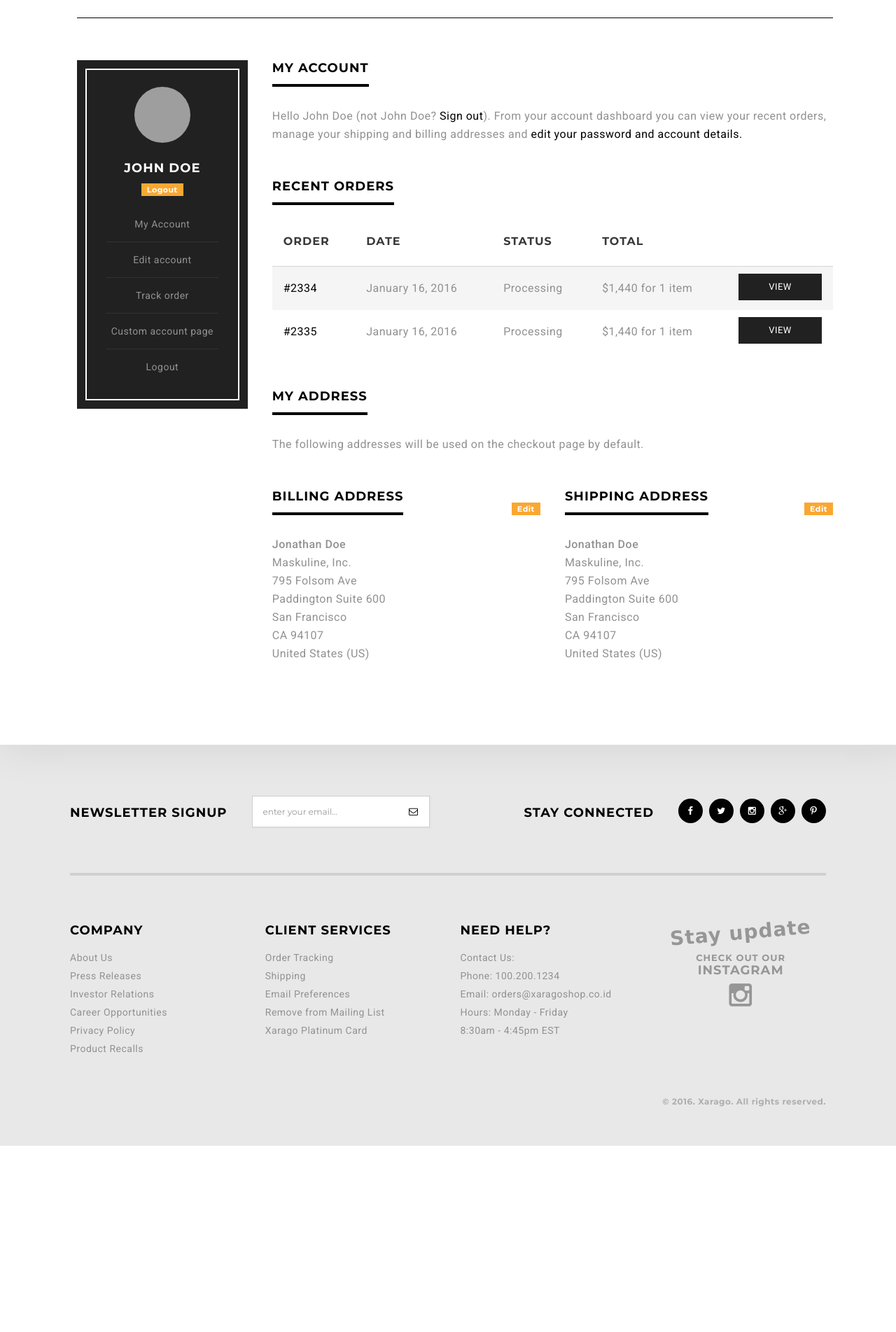
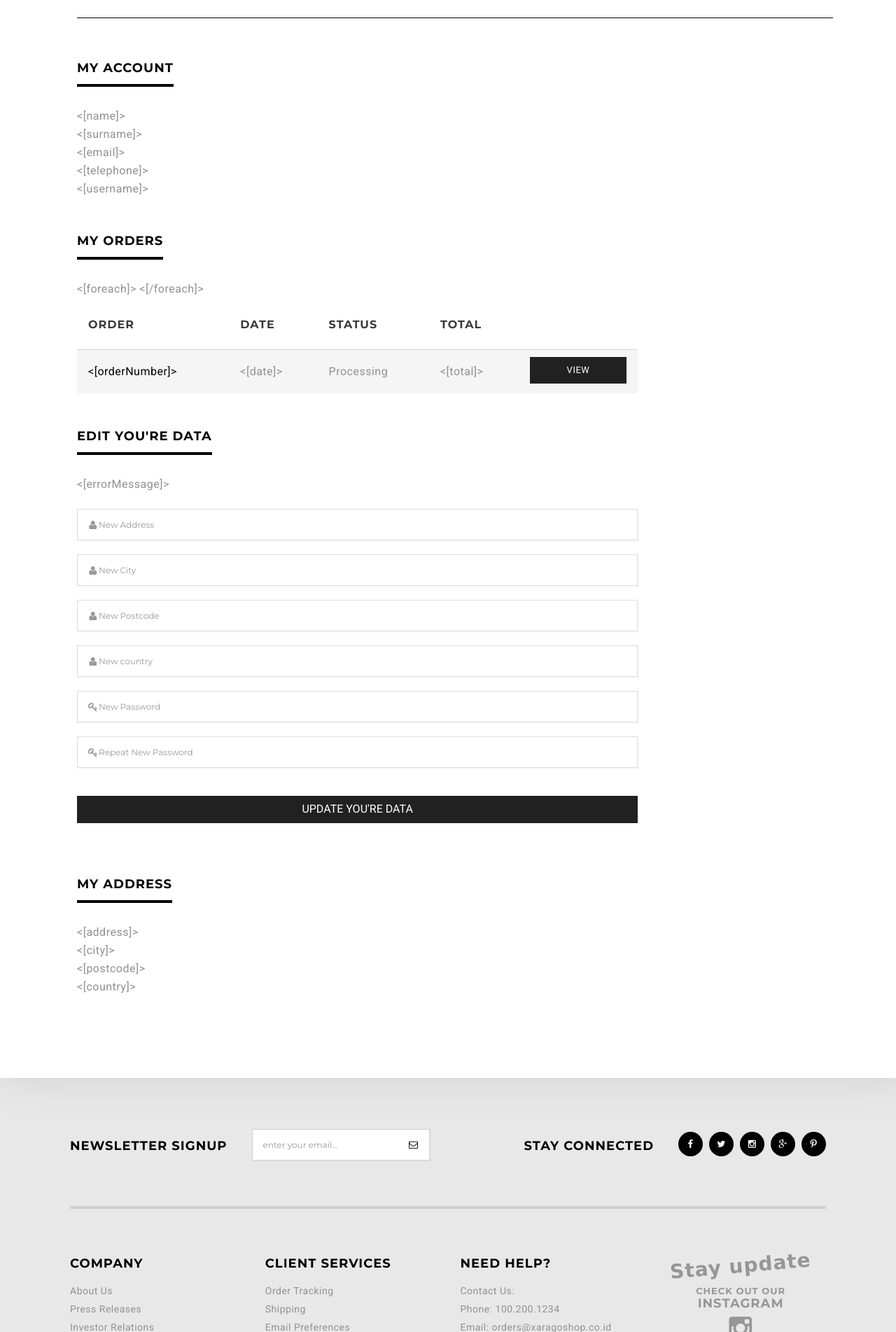
Before and after one commit to LorencMarkja/ReWood, a PHP site: page /dtml/my-account.html in a window 1280 px wide. Shown: the part 331-2234 px from the top of the page at 70% size. Before the commit the page ends 1968 px from the top, so only its background shows below. Run offline with PHP 8.4, Linux system fonts and the light colour scheme; some web fonts are replaced; grey boxes are pictures that could not be loaded.

Commit message:
my-account page

```diff
--- a/dtml/my-account.html
+++ b/dtml/my-account.html
@@ -8,16 +8,16 @@
     <meta name="viewport" content="width=device-width, initial-scale=1">
     <!-- Site Properties -->
     <title>Xarago - Minimalist Shopping Template</title>
-    <link rel="shortcut icon" href="images/favicon.ico" type="image/x-icon">
-    <link rel="apple-touch-icon-precomposed" href="images/apple-touch-icon.png">
+    <link rel="shortcut icon" href="dtml/images/favicon.ico" type="image/x-icon">
+    <link rel="apple-touch-icon-precomposed" href="dtml/images/apple-touch-icon.png">
     <!-- Google Fonts -->
     <link href="https://fonts.googleapis.com/css?family=Roboto:400,500,300,700" rel="stylesheet" type="text/css">
     <link href="https://fonts.googleapis.com/css?family=Montserrat:400,700" rel="stylesheet" type="text/css">
     <link href="https://fonts.googleapis.com/css?family=Damion" rel="stylesheet" type="text/css">
     <!-- CSS -->
-    <link rel="stylesheet" href="css/uikit.css">
-    <link rel="stylesheet" href="css/style.css">
-    <link rel="stylesheet" href="css/components/small-icon.css">
+    <link rel="stylesheet" href="dtml/css/uikit.css">
+    <link rel="stylesheet" href="dtml/css/style.css">
+    <link rel="stylesheet" href="dtml/css/components/small-icon.css">
 </head>
 
 <body>
@@ -29,7 +29,7 @@
                         <div class="uk-width-1-2 uk-width-medium-1-1 uk-width-small-1-1">
                             <!-- main logo begin -->
                             <div id="logo">
-                                <a href="index.html"><img src="images/logo.svg" alt="xarago" /></a>
+                                <a href="index.html"><img src="dtml/images/logo.svg" alt="xarago" /></a>
                             </div>
                             <div id="slogan">
                                 <p>making your home, as unique as you.</p>
@@ -199,7 +199,7 @@
         <section class="uk-padding">
             <div class="uk-container uk-container-center">
                 <div class="uk-grid uk-margin-large-bottom">
-                    <div class="uk-width-1-4 uk-width-small-1-1 idz-margin-bottom-small">
+                  <!---  <div class="uk-width-1-4 uk-width-small-1-1 idz-margin-bottom-small">
                         <aside>
                             <div class="uk-panel-box idz-panel grey uk-text-contrast">
                                 <div class="idz-account-widget">
@@ -218,19 +218,24 @@
                                 </div>
                             </div>
                         </aside>
-                    </div>
+                    </div> -->
                     <div class="uk-width-3-4 uk-width-small-1-1">
                         <div class="uk-grid">
                             <div class="uk-width-1-1 uk-margin-bottom">
                                 <h4 class="uk-margin-medium-bottom"><span class="line-accent">My Account</span></h4>
-                                <p>Hello John Doe (not John Doe? <a href="">Sign out</a>). From your account dashboard
-                                    you can view your recent orders, manage your shipping and billing addresses and <a
-                                        href="">edit your password and account details.</a></p>
+                                <address>
+
+                                    <label id="name"> <[name]>
+                                    <br> <label id=""> <[surname]> </label>
+                                    <br> <label id=""><[email]> </label>
+                                    <br> <label id=""> <[telephone]></label>
+                                    <br> <label id=""> <[username]></label>
+                                </address>
                             </div>
                         </div>
                         <div class="uk-grid">
                             <div class="uk-width-1-1 uk-margin-bottom">
-                                <h4 class="uk-margin-medium-bottom"><span class="line-accent">Recent Orders</span></h4>
+                                <h4 class="uk-margin-medium-bottom"><span class="line-accent">My Orders</span></h4>
                                 <table id="ord-cmpt-table" class="uk-table uk-table-striped">
                                     <thead>
                                         <tr>
@@ -242,37 +247,62 @@
                                         </tr>
                                     </thead>
                                     <tbody>
+                                        <[foreach]>
                                         <tr>
-                                            <td><a href="">#2334</a></td>
-                                            <td class="uk-hidden-small">January 16, 2016</td>
+                                            <td><a href=""><[orderNumber]></a></td>
+                                            <td class="uk-hidden-small"><[date]></td>
                                             <td>Processing</td>
-                                            <td class="uk-hidden-small">$1,440 for 1 item</td>
+                                            <td class="uk-hidden-small"><[total]></td>
                                             <td class="uk-hidden-small"><a href=""
                                                     class="uk-button uk-button-small idz-button-grey uk-width-1-1">View</a>
                                             </td>
                                         </tr>
-                                        <tr>
-                                            <td><a href="">#2335</a></td>
-                                            <td class="uk-hidden-small">January 16, 2016</td>
-                                            <td>Processing</td>
-                                            <td class="uk-hidden-small">$1,440 for 1 item</td>
-                                            <td class="uk-hidden-small"><a href=""
-                                                    class="uk-button uk-button-small idz-button-grey uk-width-1-1">View</a>
-                                            </td>
-                                        </tr>
+                                        <[/foreach]>
                                     </tbody>
                                 </table>
                             </div>
                         </div>
                         <div class="uk-grid">
                             <div class="uk-width-1-1 uk-margin-bottom">
-                                <h4 class="uk-margin-medium-bottom"><span class="line-accent">My Address</span></h4>
-                                <p>The following addresses will be used on the checkout page by default.</p>
+                                <h4 class="uk-margin-medium-bottom"><span class="line-accent">Edit you're data</span></h4>
+                                 <label id=""> <[errorMessage]></label>
+                                <form action ="my-account.php" method="post" id="login-account" class="uk-form">
+                                    <fieldset>
+                                        <div class="uk-form-icon">
+                                            <i class="uk-icon-user"></i>
+                                            <input type="text" name="address" placeholder="New Address">
+                                        </div>
+                                        <div class="uk-form-icon">
+                                            <i class="uk-icon-user"></i>
+                                            <input type="text" name="city" placeholder="New City">
+                                        </div>
+                                        <div class="uk-form-icon">
+                                            <i class="uk-icon-user"></i>
+                                            <input type="text" name="postcode" placeholder="New Postcode">
+                                        </div>
+                                        <div class="uk-form-icon">
+                                            <i class="uk-icon-user"></i>
+                                            <input type="text" name="country" placeholder="New country">
+                                        </div>
+                                        <div class="uk-form-icon">
+                                            <i class="uk-icon-key"></i>
+                                            <input type="password" name="password" placeholder="New Password">
+                                        </div>
+                                        <div class="uk-form-icon">
+                                            <i class="uk-icon-key"></i>
+                                            <input type="password" name="repeatPassword" placeholder="Repeat New Password">
+                                        </div>
+
+                                        <input type="submit"class="uk-button uk-button-small idz-button-grey uk-width-1-1" name="updateData" value="Update you're data" >
+
+                                    </fieldset>
+                                </form>
+                                <!--<p>The following addresses will be used on the checkout page by default.</p>-->
                             </div>
                         </div>
                         <div class="uk-grid">
-                            <div class="uk-width-1-2 uk-width-small-1-1 idz-margin-bottom-small">
-                                <div class="address-info-wrap">
+                          <!--   <div class="uk-width-1-2 uk-width-small-1-1 idz-margin-bottom-small">
+                               <div class="address-info-wrap">
                                     <h4 class="uk-margin-medium-bottom"><span class="line-accent">Billing Address</span>
                                     </h4>
                                     <a href="">
@@ -288,22 +318,18 @@
                                         <br> United States (US)
                                     </address>
                                 </div>
-                            </div>
+                            </div>-->
                             <div class="uk-width-1-2 uk-width-small-1-1">
                                 <div class="address-info-wrap">
-                                    <h4 class="uk-margin-medium-bottom"><span class="line-accent">Shipping
-                                            Address</span></h4>
+                                    <h4 class="uk-margin-medium-bottom"><span class="line-accent">My address</span></h4>
                                     <a href="">
-                                        <div class="uk-badge uk-badge-notification uk-badge-warning">Edit</div>
+
                                     </a>
                                     <address>
-                                        <strong>Jonathan Doe</strong>
-                                        <br> Maskuline, Inc.
-                                        <br> 795 Folsom Ave
-                                        <br> Paddington Suite 600
-                                        <br> San Francisco
-                                        <br> CA 94107
-                                        <br> United States (US)
+                                        <label id="address"> <[address]>
+                                        <br> <label id="city"> <[city]> </label>
+                                        <br> <label id="postcode"><[postcode]> </label>
+                                        <br> <label id="country"> <[country]>
                                     </address>
                                 </div>
                             </div>
--- a/index-admin.php
+++ b/index-admin.php
@@ -36,7 +36,7 @@
     $clients = $mysqli->query("
         SELECT COUNT(*) AS number_clients
         FROM group_user
-        WHERE group_user.group = 2; ");
+        WHERE group_user.group_type = 2; ");
 
     while ($data = $clients->fetch_assoc()) {
         $main->setContent("clients_numb", $data['number_clients']);
```
Also changed, not shown: login.php (+19 -4 lines), my-account.php (added, +102 -0 lines).
